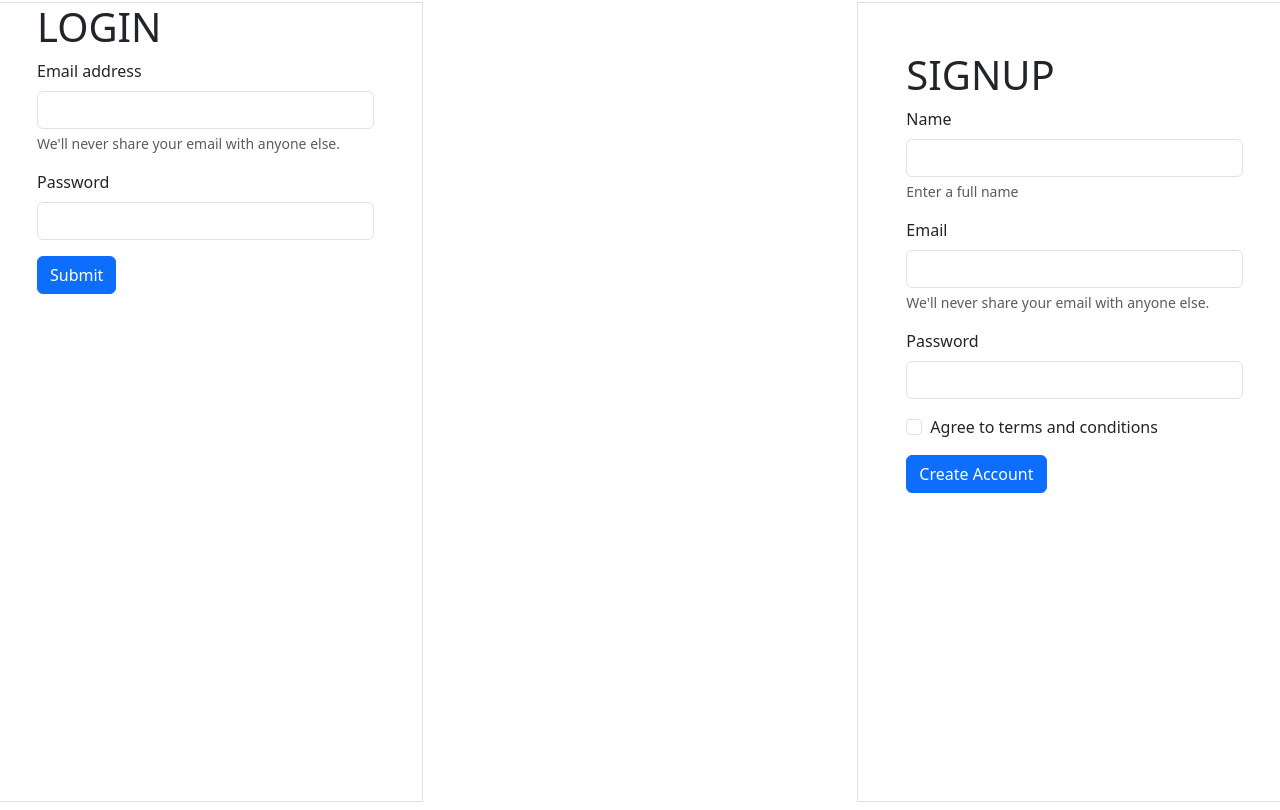
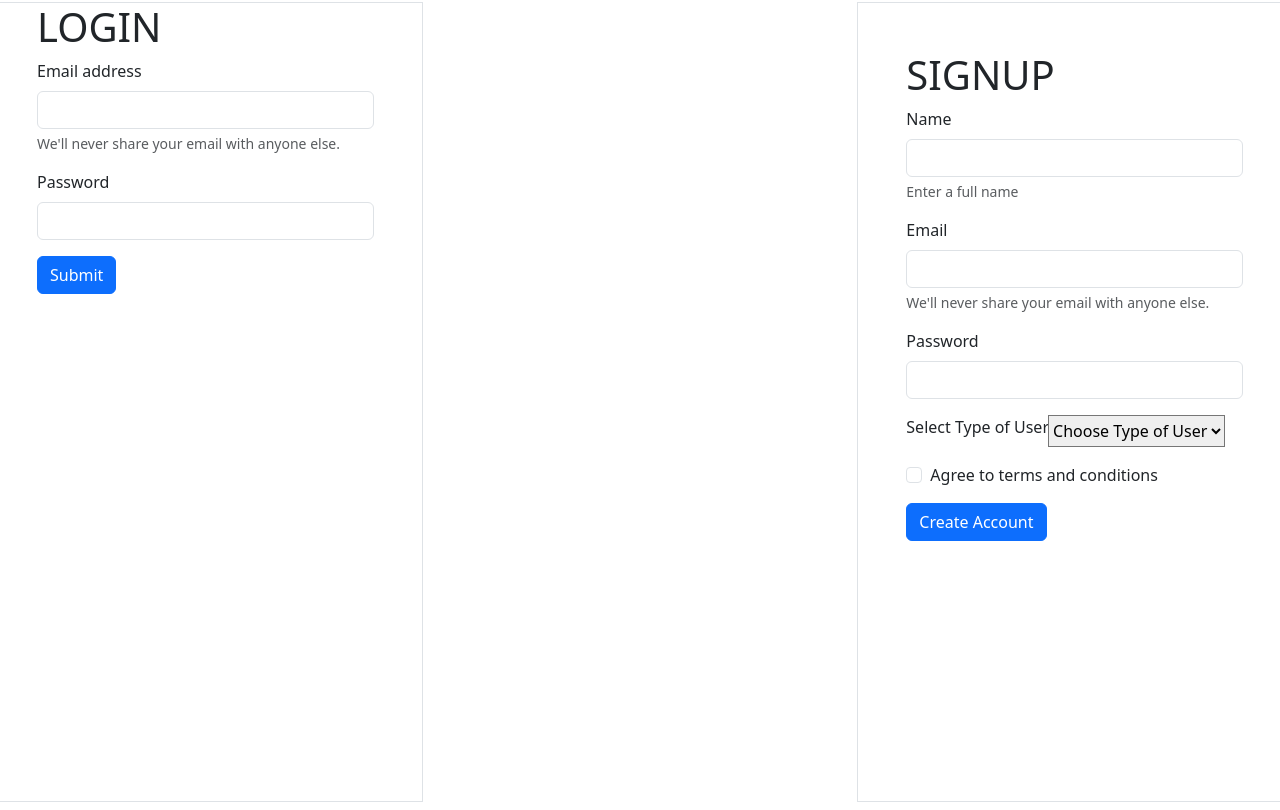
Before and after one commit to TahirAcharya/dbms_project_files, a PHP site: page / in a window 1280 px wide. Shown: the part 62-872 px from the top of the page. Run offline with PHP 8.4, Linux system fonts and the light colour scheme.

Commit message:
Completed

```diff
--- a/dashboard.php
+++ b/dashboard.php
@@ -48,10 +48,12 @@ else
 <h2>Student Data</h2>
 <table class="table">
   <tr>
+  <th>ID</th>
     <th>Name</th>
     <th>Email</th>
     <th>Password</th>
     <th>Registration Date</th>
+    <th>User Type</th>
 </tr>
 
 <?php
@@ -60,7 +62,7 @@ $result = mysqli_query($conn, "SELECT * FROM students");
  if(mysqli_num_rows($result) > 0)
     while($row = mysqli_fetch_array($result))
     {
-        echo "<tr> <td>".$row[0]."</td><td>".$row[1]."</td><td>".$row[2]."</td><td>".$row[3]."</td> </tr>";
+        echo "<tr> <td>".$row[0]."</td><td>".$row[1]."</td><td>".$row[2]."</td><td>".$row[3]."</td><td>".$row[4]."</td><td>".$row[5]."</td>  </tr>";
     }
 
 ?>
--- a/index.php
+++ b/index.php
@@ -109,6 +109,16 @@ else
     <input type="password" class="form-control" name="password" id="exampleInputPassword1" required>
   </div>
 
+  <!-- Select faculty or student -->
+  <div class="input-group mb-3">
+  <label for="inputGroupSelect01" class="form-label">Select Type of User</label><br/>
+  <select class="custom-select" name="usertype" id="inputGroupSelect01">
+    <option selected>Choose Type of User</option>
+    <option value="student">Student</option>
+    <option value="faculty">Faculty</option>
+  </select>
+</div>
+
   <div class="mb-3 form-check">
     <input type="checkbox" class="form-check-input" id="exampleCheck1" required>
     <label class="form-check-label" for="exampleCheck1">Agree to terms and conditions</label>
--- a/signup.php
+++ b/signup.php
@@ -7,11 +7,12 @@ include 'connection.php';
         $name = $_POST["Name"];
         $email = $_POST["email"];
         $password = $_POST["password"];
+        $usertype = $_POST["usertype"];
 
         $reg_date = date("Y-m-d H:i:s"); // Current date and time
 
         // SQL query to insert data into the student table
-        $sql = "INSERT INTO students VALUES (NULL,'$name', '$email', '$password', '$reg_date')";
+        $sql = "INSERT INTO students VALUES (NULL,'$name', '$email', '$password', '$reg_date',' $usertype')";
 
         if (mysqli_query($conn, $sql))  // either true or false    1 or zero
         {
```
